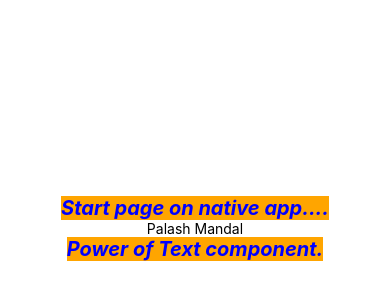
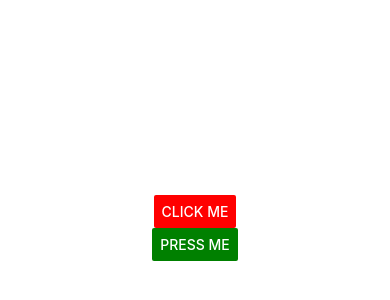
Before and after one commit to pmdev71/react-native-basic, a React Native app: screen / in a window 390 px wide. Shown: the part 194-494 px from the top of the page. Built offline with nearby package versions, Linux system fonts and the light colour scheme.

Commit message:
button component

```diff
--- a/App.js
+++ b/App.js
@@ -1,12 +1,22 @@
 import { StatusBar } from 'expo-status-bar';
-import { StyleSheet, Text, View } from 'react-native';
+import { StyleSheet, Text, View, Button } from 'react-native';
 
 export default function App() {
   return (
     <View style={styles.container}>
-      <Text style={styles.textStyle}>Start page on native app....</Text>
-      <Text>Palash Mandal</Text>
-      <Text style={styles.textStyle}>Power of Text component.</Text>
+      <Button
+        title="Click Me"
+        color="red"
+        onPress={() => alert('Thanks for click me.')}
+        // disabled={true}
+      ></Button>
+
+      <Button
+        title="Press Me"
+        color="green"
+        onPress={() => alert('Congratulation.')}
+        // disabled={true}
+      ></Button>
     </View>
   );
 }
@@ -18,12 +28,4 @@ const styles = StyleSheet.create({
     alignItems: 'center',
     justifyContent: 'center',
   },
-
-  textStyle: {
-    color: 'blue',
-    fontSize: 20,
-    fontWeight: 'bold',
-    fontStyle: 'italic',
-    backgroundColor: 'orange',
-  },
 });
```
